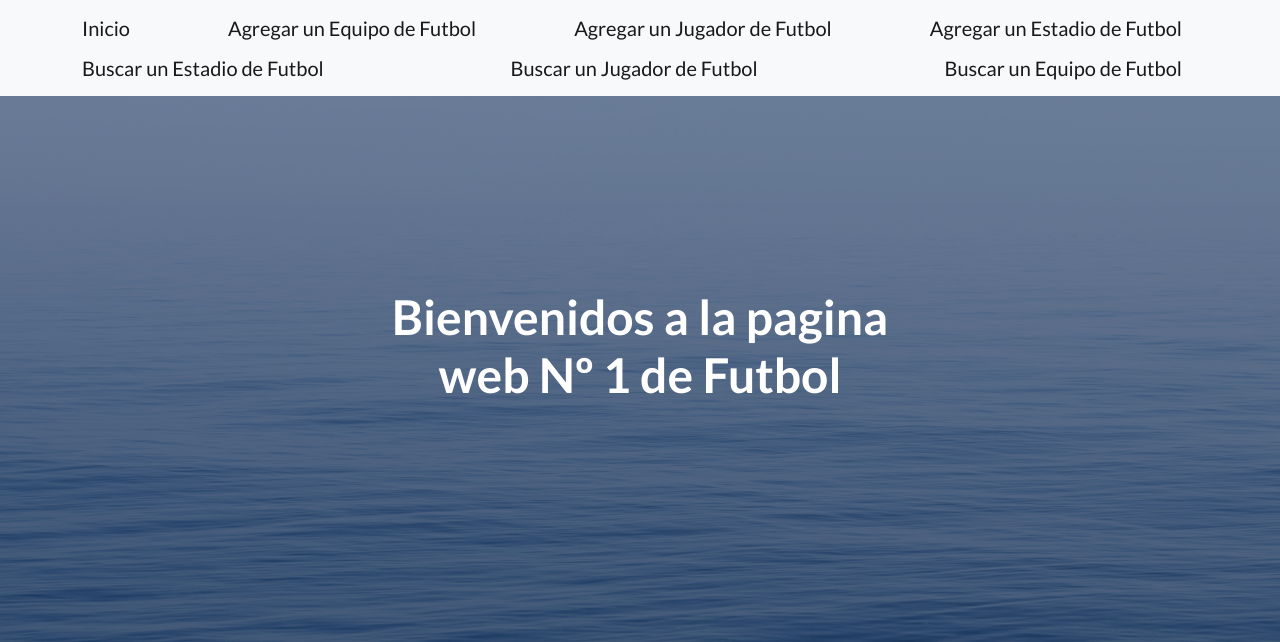
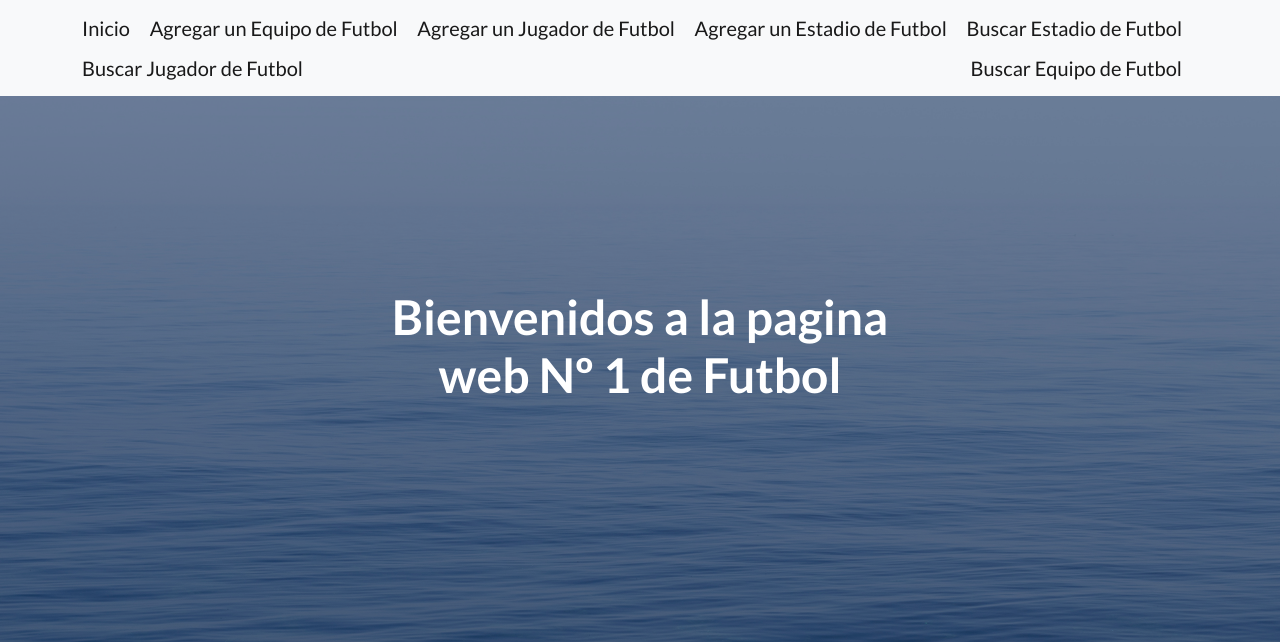
Before and after one commit to frodjaN/Entrega1-Rossi, a Django app: page /AppCoder/ in a window 1280 px wide. Shown: the top 642 px of the page. Run offline with Django 4.2, Linux system fonts and the light colour scheme; some libraries are stand-ins or nearby versions.

Commit message:
Correccion de errores

```diff
--- a/AppCoder/templates/AppCoder/padre.html
+++ b/AppCoder/templates/AppCoder/padre.html
@@ -24,9 +24,9 @@
                 <a class="navbar-brand" href="{% url 'form1' %}">Agregar un Equipo de Futbol</a>
                 <a class="navbar-brand" href="{% url 'form2' %}">Agregar un Jugador de Futbol</a>
                 <a class="navbar-brand" href="{% url 'form3' %}">Agregar un Estadio de Futbol</a>
-                <a class="navbar-brand" href="{% url 'BuscarEstadio' %}">Buscar un Estadio de Futbol</a>
-                <a class="navbar-brand" href="{% url 'Buscar' %}">Buscar un Jugador de Futbol</a>
-                <a class="navbar-brand" href="{% url 'BuscarEquipo' %}">Buscar un Equipo de Futbol</a>
+                <a class="navbar-brand" href="{% url 'BuscarEstadio' %}">Buscar Estadio de Futbol</a>
+                <a class="navbar-brand" href="{% url 'Buscar' %}">Buscar Jugador de Futbol</a>
+                <a class="navbar-brand" href="{% url 'BuscarEquipo' %}">Buscar Equipo de Futbol</a>
             </div>
         </nav>
         <!-- Masthead-->
--- a/AppCoder/urls.py
+++ b/AppCoder/urls.py
@@ -7,9 +7,9 @@ urlpatterns = [
     path("equipo/", formulario1, name="form1"),
     path("jugador/", formulario2, name="form2"),
     path("estadio/", formulario3, name="form3"),
-    path("busqueda", busqueda, name="Buscar"),
-    path("busquedaEquipo", busquedaEquipo, name="BuscarEquipo"),
-    path("busquedaEstadio", busquedaEstadio, name="BuscarEstadio"),
+    path("busqueda/", busqueda, name="Buscar"),
+    path("busquedaEquipo/", busquedaEquipo, name="BuscarEquipo"),
+    path("busquedaEstadio/", busquedaEstadio, name="BuscarEstadio"),
     path("buscar/", buscar),
     path("buscarEquipo/", buscarEquipo),
     path("buscarEstadio/", buscarEstadio),
--- a/AppCoder/views.py
+++ b/AppCoder/views.py
@@ -95,16 +95,6 @@ def busquedaEquipo(request):
 
     return render(request, "AppCoder/busquedaEquipo.html")
 
-
-'''
-def buscar(request):
-
-    respuesta= f"Estoy buscando la camada nro: {request.GET['camada']}"
-
-    return HttpResponse(respuesta)
-'''
-
-
 def buscar(request):
 
     if request.GET["nombre"]:
```
Also changed, not shown: AppCoder/templates/AppCoder/resultadosEstadio.html (+4 -4 lines), db.sqlite3.
